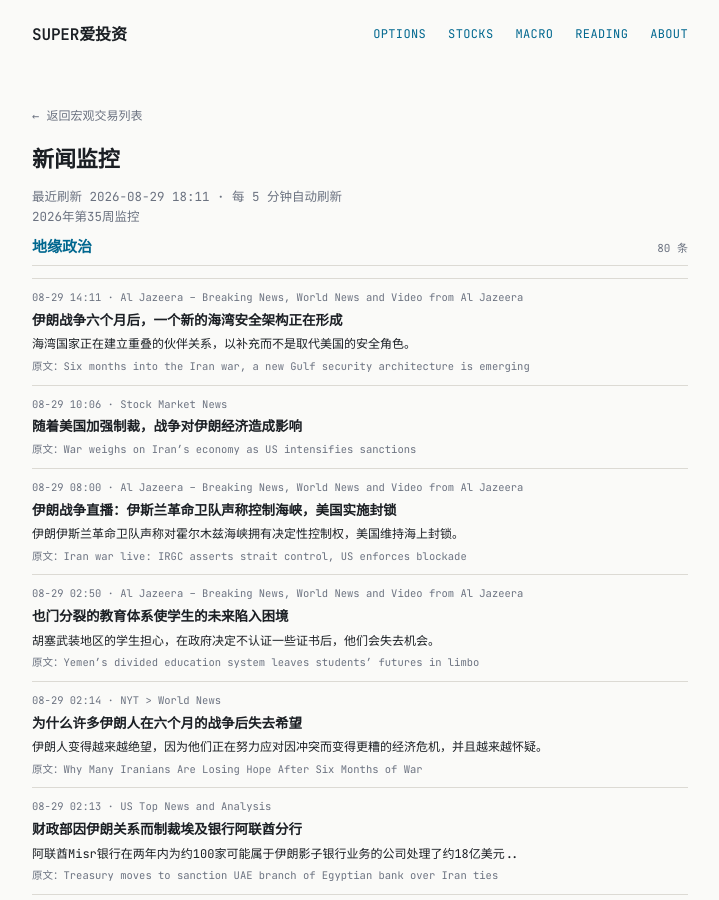
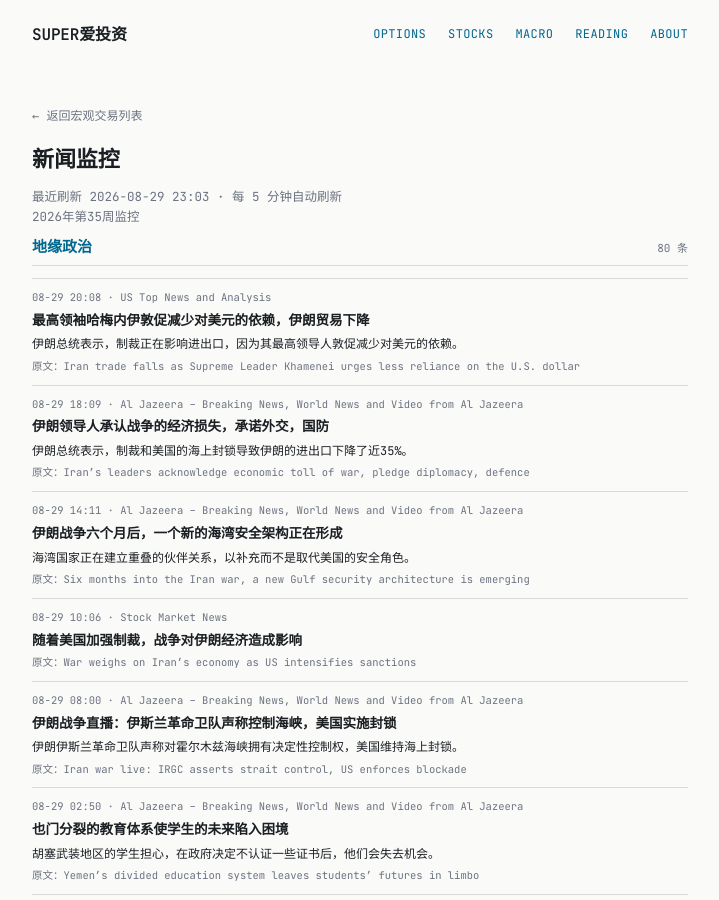
Before and after one commit to tang3super/tang3super.github.io, a Jekyll site: the page built from macro-trade/news-digest.md, in a window 1280 px wide and 900 px high. Shown: the whole window, without its empty margins (280-999 px from the left). Built offline with Jekyll 4.4.1, drawn with Linux system fonts in a browser that asks for light colours; some of the changed text lies outside the part shown.

Commit message:
sync news-digest article

```diff
--- a/macro-trade/news-digest.md
+++ b/macro-trade/news-digest.md
@@ -5,11 +5,25 @@ title: 新闻监控
 date: '2026-08-29'
 summary: 2026年第35周监控
 week_label: 2026年第35周监控
-last_updated: 2026-08-29 18:11
+last_updated: 2026-08-29 23:03
 refresh_note: 每 5 分钟自动刷新
 topics:
 - name: 地缘政治
   items:
+  - title: Iran trade falls as Supreme Leader Khamenei urges less reliance on the U.S. dollar
+    summary: Iran's president says sanctions are hitting imports and exports, as its supreme leader urges less reliance on the U.S. dollar.
+    link: https://www.cnbc.com/2026/08/29/iran-trade-sanctions-dollar-oil-exports.html
+    source: US Top News and Analysis
+    time: 08-29 20:08
+    title_zh: 最高领袖哈梅内伊敦促减少对美元的依赖，伊朗贸易下降
+    summary_zh: 伊朗总统表示，制裁正在影响进出口，因为其最高领导人敦促减少对美元的依赖。
+  - title: Iran’s leaders acknowledge economic toll of war, pledge diplomacy, defence
+    summary: Iran's president said sanctions and the US naval blockade had caused exports and imports to slump by nearly 35 percent.
+    link: https://www.aljazeera.com/news/2026/8/29/irans-leaders-acknowledge-economic-toll-of-war-pledge-diplomacy-defence?traffic_source=rss
+    source: Al Jazeera – Breaking News, World News and Video from Al Jazeera
+    time: 08-29 18:09
+    title_zh: 伊朗领导人承认战争的经济损失，承诺外交，国防
+    summary_zh: 伊朗总统表示，制裁和美国的海上封锁导致伊朗的进出口下降了近35%。
   - title: Six months into the Iran war, a new Gulf security architecture is emerging
     summary: Gulf states are building overlapping partnerships that complement, rather than replace, the US security role.
     link: https://www.aljazeera.com/opinions/2026/8/29/six-months-into-the-iran-war-a-new-gulf-security-architecture-is-emerging?traffic_source=rss
```
Also changed, not shown: other parts of macro-trade/news-digest.md (+0 -14 lines).
